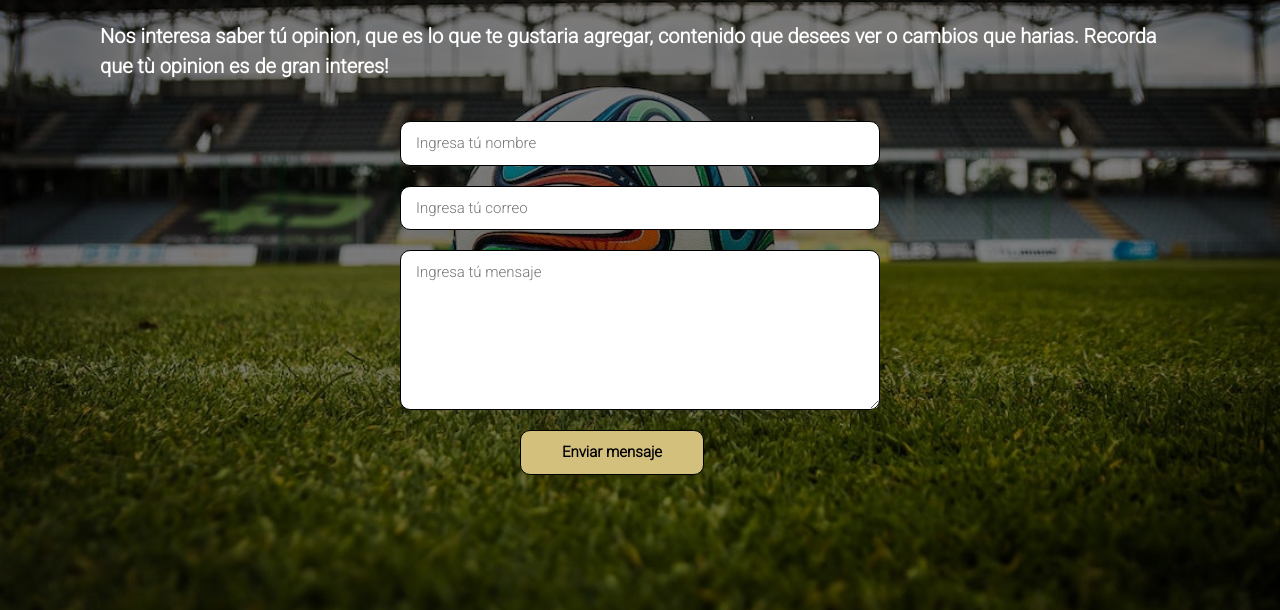
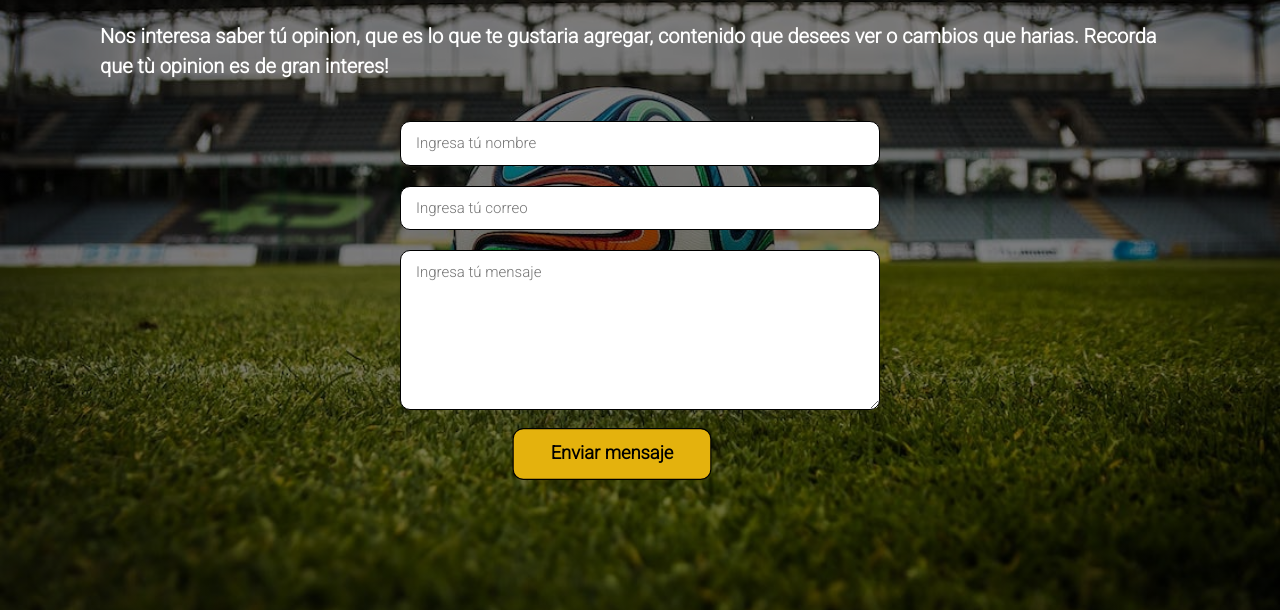
Before and after one commit to brianbande7L/PF-BandeBrian, a plain HTML site: page pages/contacto.html in a window 1280 px wide. In both pictures the pointer is over the input "Enviar mensaje". Shown: the part 187-797 px from the top of the page. Drawn offline with nearby package versions, Linux system fonts and the light colour scheme.

Commit message:
Modificando estilos de la page Contacto

```diff
--- a/css/estilos.css
+++ b/css/estilos.css
@@ -333,9 +333,13 @@ footer .imagenes{
     border: 1px solid rgb(0, 0, 0);
     border-radius: 10px;
     background: #D4AF37;
+    transition: 1s all;
 }
 
 #contacto-messi .boton-enviar:hover{
-    background: #d4c07d;
+    background: #e4b20d;
+    font-weight: bold;
+    font-size: 17px;
+    transform: scale(1.08);
 }
 }
```
